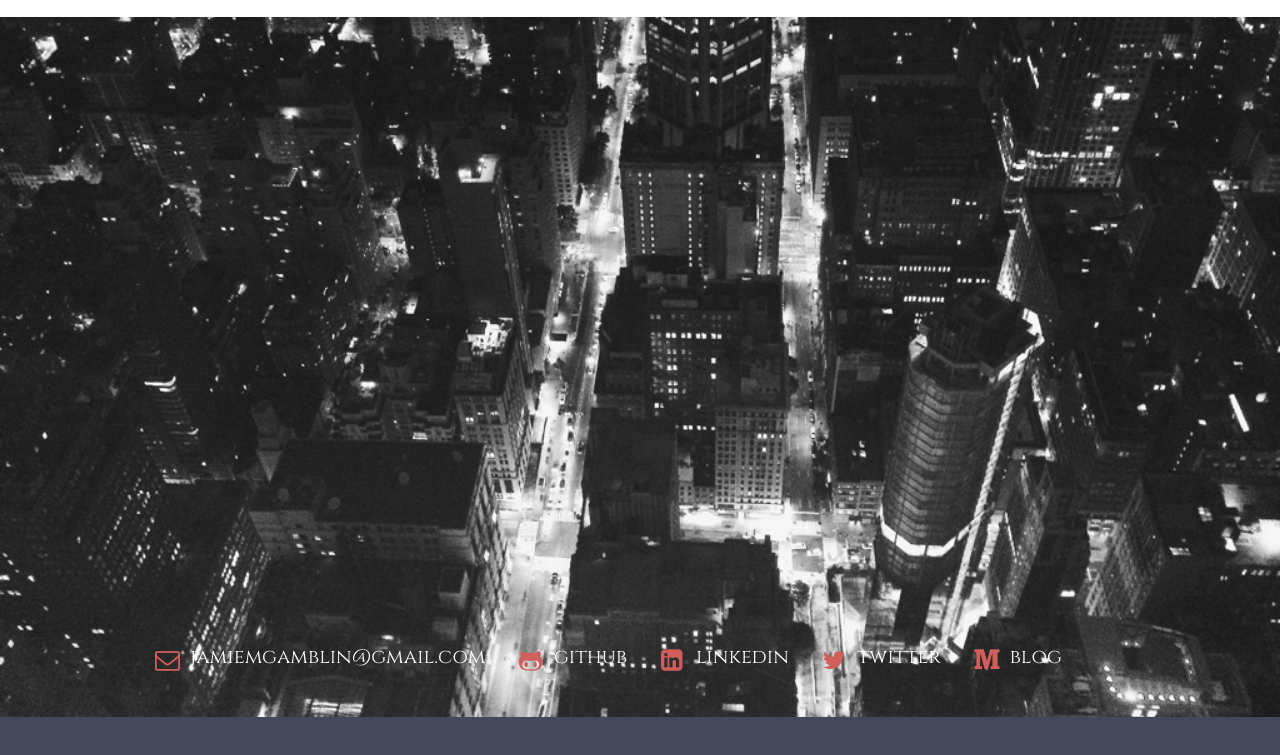
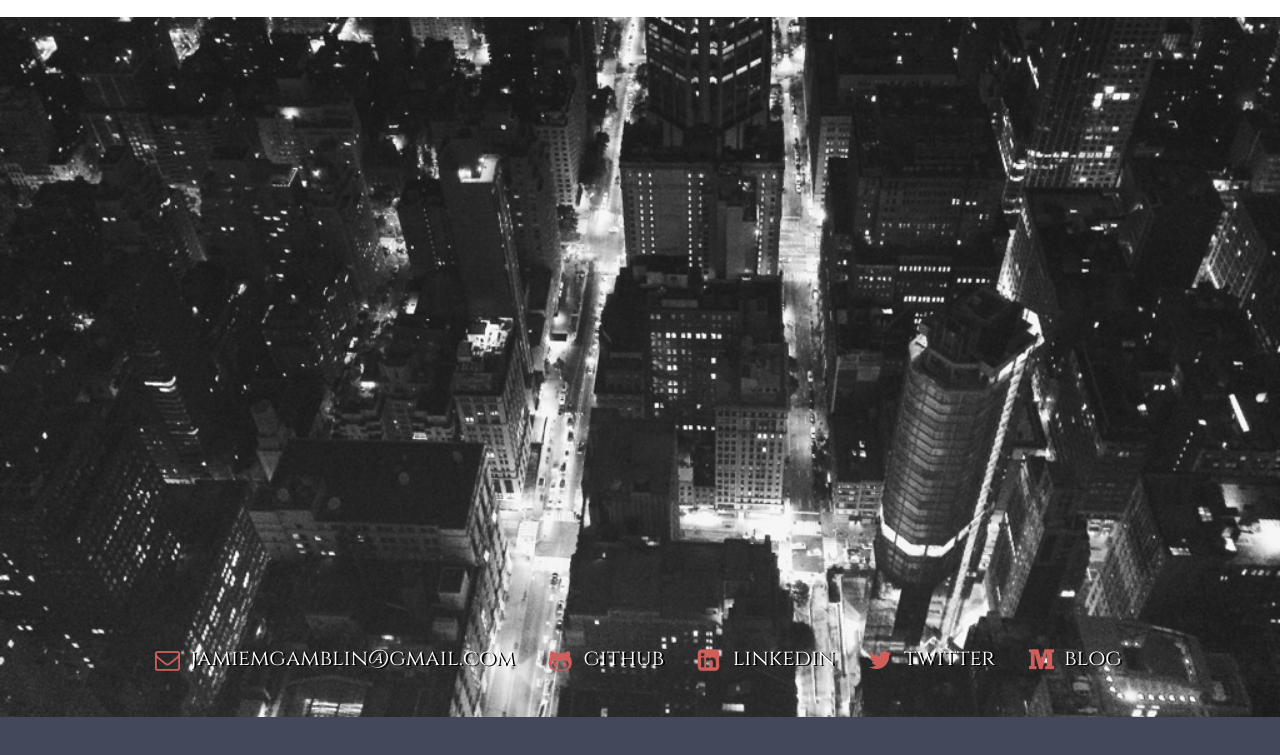
Before and after one commit to JamieIdaho/jamiegamblinwebsite, a website: page app/index.html in a window 1280 px wide. Shown: the part 1958-2713 px from the top of the page. Drawn offline with Linux system fonts and the light colour scheme.

Commit message:
contact info fixed

```diff
--- a/app/sass/main.scss
+++ b/app/sass/main.scss
@@ -116,9 +116,9 @@ nav {
   text-decoration: none;
   color: white;
   font-family: $headerFont;
-  font-size: 20px;
+  font-size: 22px;
   display: inline-block;
-
+  text-shadow: 2px 1px black;
   }
 
 
```
Also changed, not shown: app/css/main.css.
